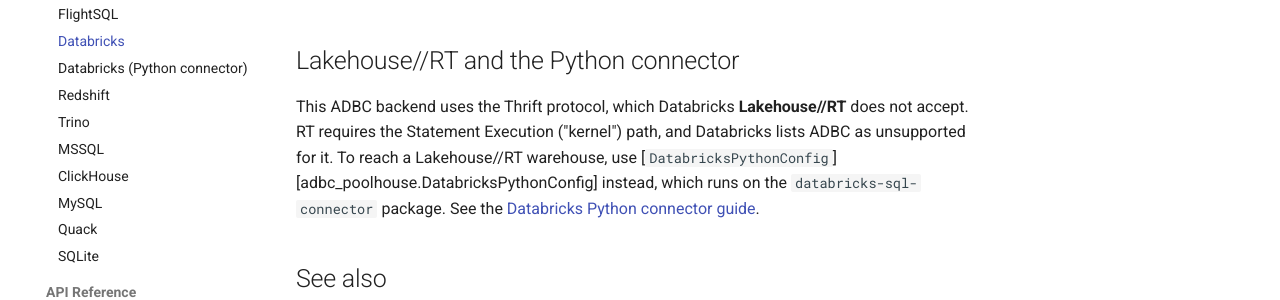
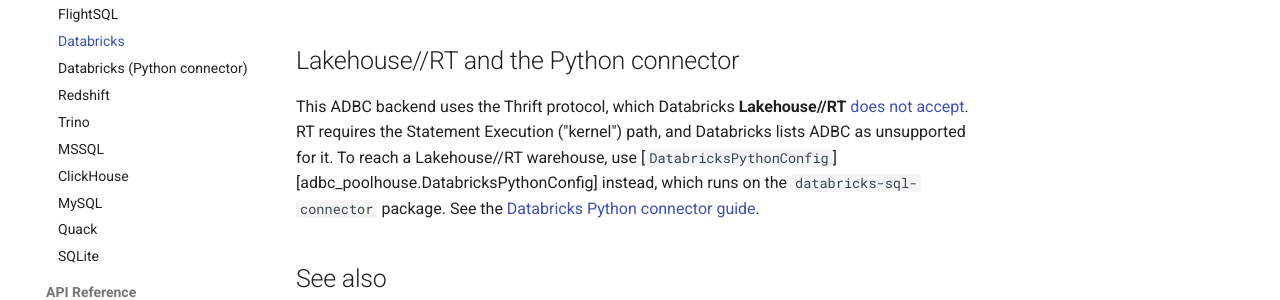
Before and after one commit to anentropic/adbc-poolhouse, an MkDocs documentation site: the page built from docs/src/guides/databricks.md, in a window 1280 px wide and 900 px high, scrolled down 1777 px. Shown: the part 426-726 px from the top of the window. Built offline with MkDocs 1.6.1 and Material for MkDocs 9.7.7, drawn with Linux system fonts in a browser that asks for light colours; comment, search, counter and statistics services are not loaded; part of the change alters nothing that is shown.

```diff
--- a/docs/src/guides/databricks.md
+++ b/docs/src/guides/databricks.md
@@ -100,7 +100,7 @@ For URI mode, set `DATABRICKS_URI` instead of the three individual variables.
 ## Lakehouse//RT and the Python connector
 
 This ADBC backend uses the Thrift protocol, which Databricks **Lakehouse//RT**
-does not accept. RT requires the Statement Execution ("kernel") path, and
+[does not accept](https://docs.databricks.com/aws/en/compute/sql-warehouse/real-time#connectivity). RT requires the Statement Execution ("kernel") path, and
 Databricks lists ADBC as unsupported for it. To reach a Lakehouse//RT warehouse,
 use [`DatabricksPythonConfig`][adbc_poolhouse.DatabricksPythonConfig] instead, which
 runs on the `databricks-sql-connector` package. See the
```
